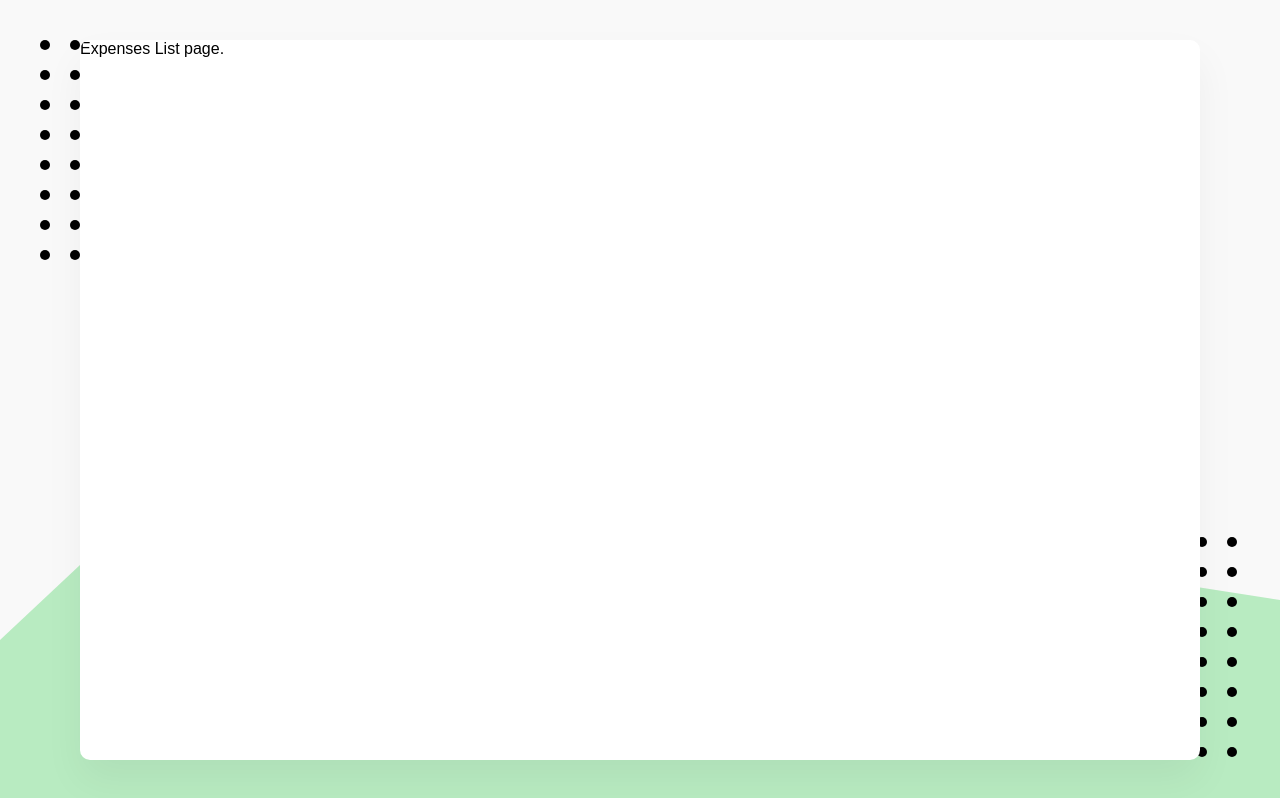
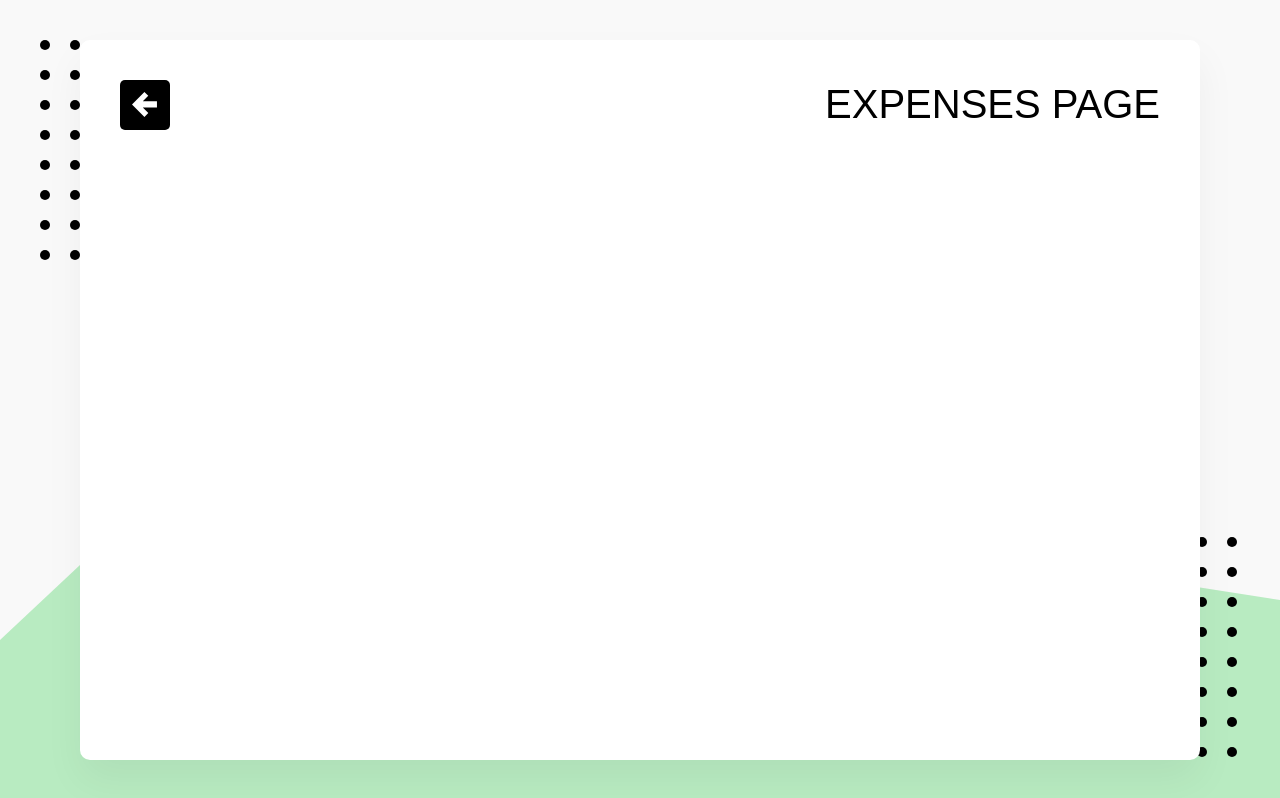
Before and after one commit to jmendozacr/expenses-react-app, a React (Create React App) app: page /expenses in a window 1280 px wide. Built offline with nearby package versions, Linux system fonts and the light colour scheme; what webfontloader would draw is missing.

Commit message:
importing back btn to expenses and category page

```diff
--- a/src/pages/ExpensesByCategory.js
+++ b/src/pages/ExpensesByCategory.js
@@ -1,6 +1,7 @@
 import React from 'react';
 import { Helmet } from 'react-helmet';
-import  { Header, HeaderContainer, Title } from './../components/commons/Header';
+import BackButton from '../components/commons/BackButton';
+import  { Header, Title } from './../components/commons/Header';
 
 const ExpensesByCategory = () => {
     return (
@@ -10,11 +11,10 @@ const ExpensesByCategory = () => {
             </Helmet>
 
             <Header>
-                <HeaderContainer>
-                    <Title>
-                        Expenses by category page
-                    </Title>
-                </HeaderContainer>
+                <BackButton/>
+                <Title>
+                    Expenses by category page
+                </Title>
             </Header>
         </>
     );
--- a/src/pages/ExpensesList.js
+++ b/src/pages/ExpensesList.js
@@ -1,10 +1,22 @@
 import React from 'react';
+import { Helmet } from 'react-helmet';
+import BackButton from '../components/commons/BackButton';
+import  { Header, Title } from './../components/commons/Header';
 
 const ExpensesList = () => {
     return (
-        <div>
-            Expenses List page.
-        </div>
+        <>
+            <Helmet>
+                <title>Expenses</title>
+            </Helmet>
+
+            <Header>
+                <BackButton/>
+                <Title>
+                    Expenses page
+                </Title>
+            </Header>
+        </>
     );
 }
 
```
